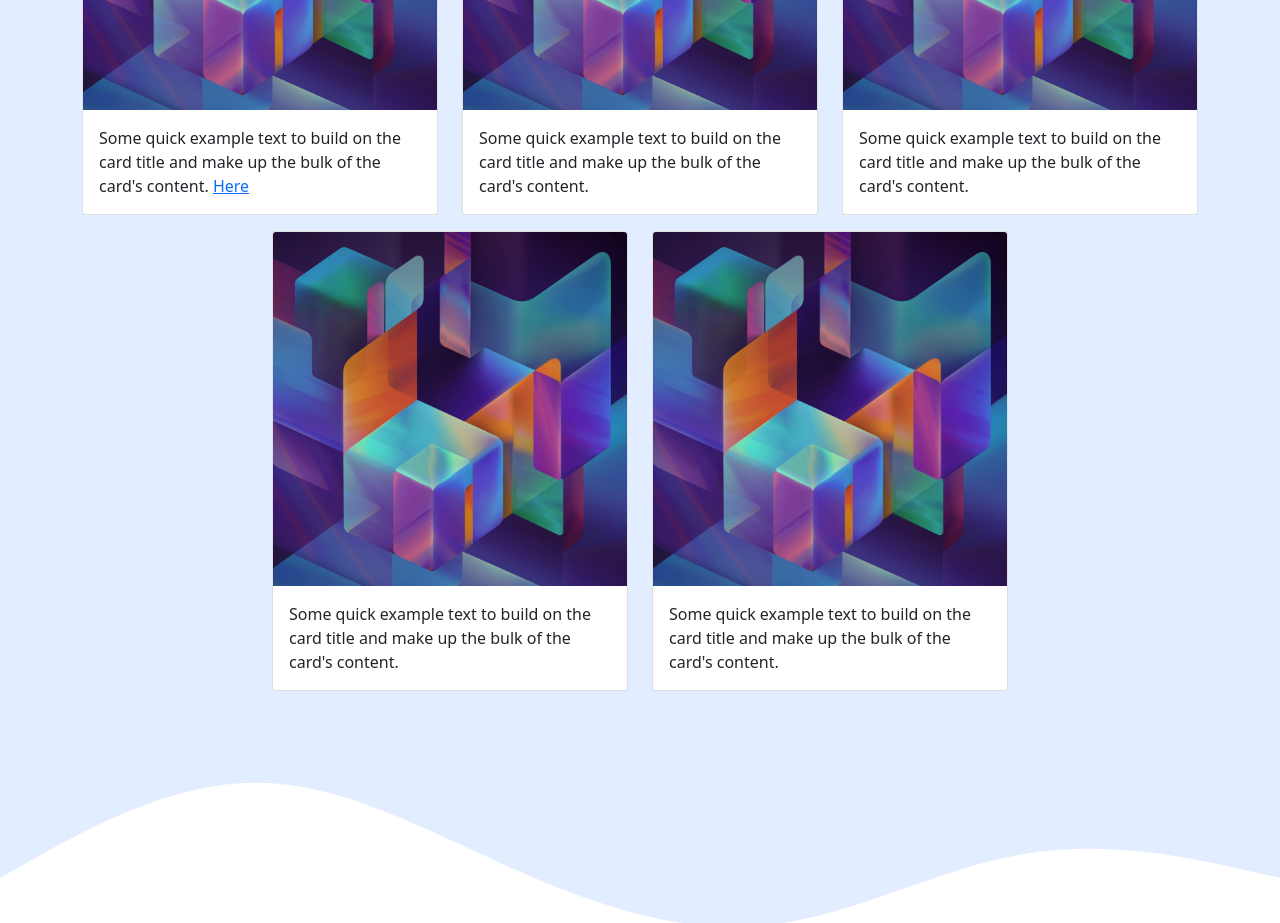
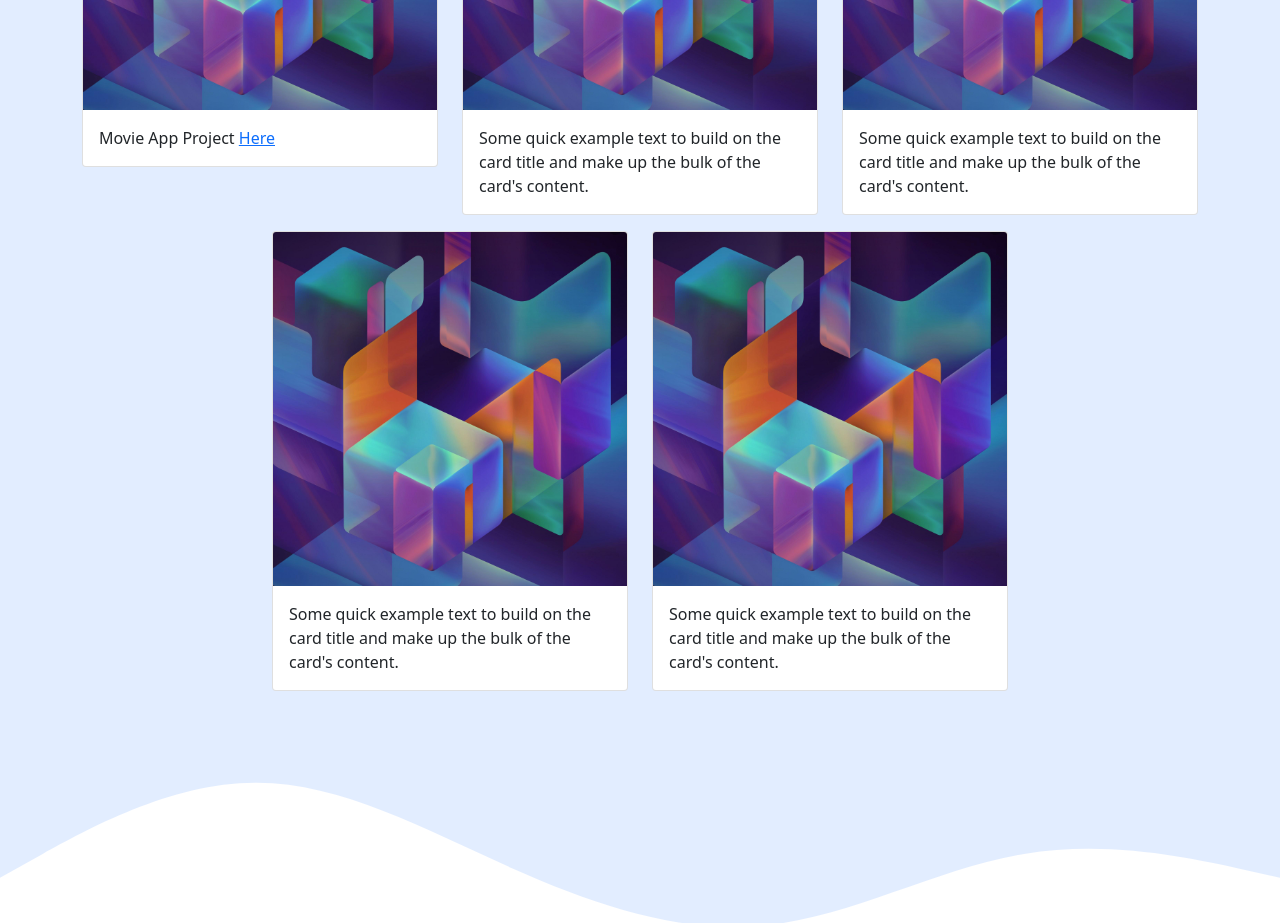
Before and after one commit to gustusiwabawa/gustusiwabawa.github.io, a plain HTML site: page index.html in a window 1280 px wide. Shown: the part 1600-2523 px from the top of the page. Drawn offline with nearby package versions, Linux system fonts and the light colour scheme.

Commit message:
Update index.html
edit project text

```diff
--- a/index.html
+++ b/index.html
@@ -96,7 +96,7 @@
             <div class="card">
               <img src="img/wp4302732.jpg" class="card-img-top" alt="project 1" />
               <div class="card-body">
-                <p class="card-text">Some quick example text to build on the card title and make up the bulk of the card's content. <a href="https://gustusiwabawa.github.io/simple-movie-api/">Here</a></p>
+                <p class="card-text">Movie App Project <a href="https://gustusiwabawa.github.io/simple-movie-api/">Here</a></p>
               </div>
             </div>
           </div>
```
